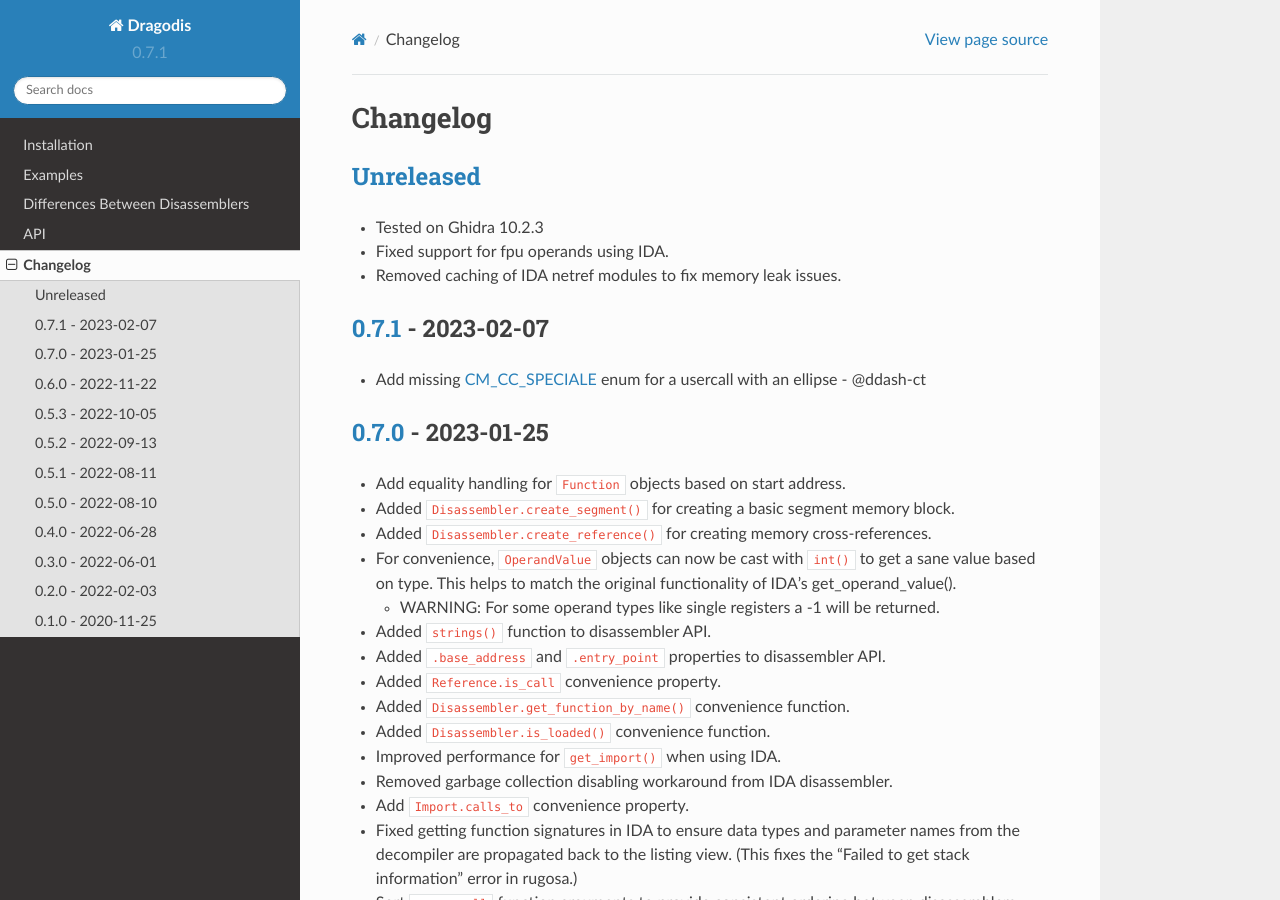
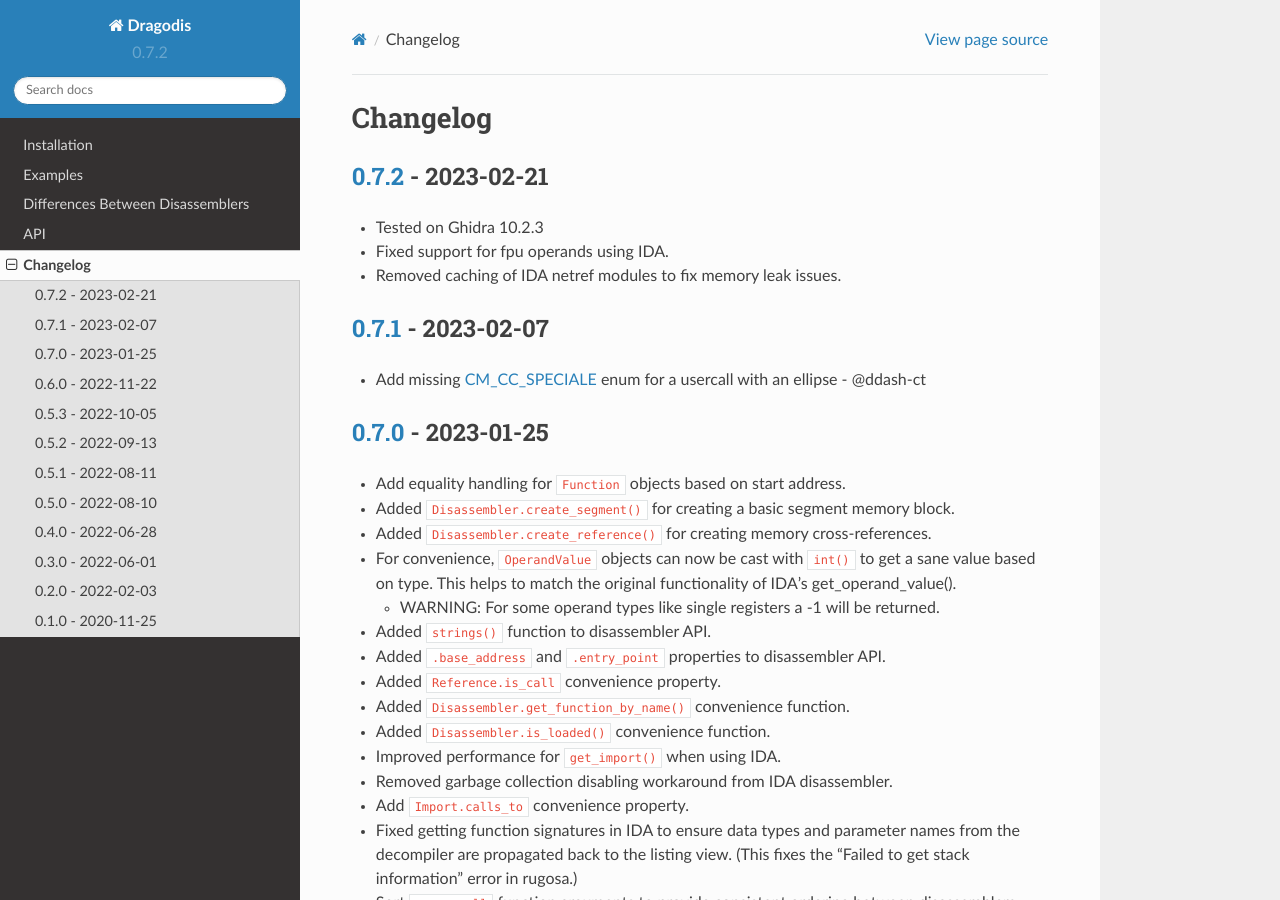
Before and after one commit to dod-cyber-crime-center/Dragodis, a Sphinx documentation site: the page built from docs/changelog.md, in a window 1280 px wide and 900 px high. Built offline with Sphinx 7.4.7 and the Read the Docs theme 2.0.0, drawn with Linux system fonts in a browser that asks for light colours; pages that are not in the unit, such as notebooks, are missing from menus.

Commit message:
0.7.2 release

```diff
--- a/CHANGELOG.md
+++ b/CHANGELOG.md
@@ -1,6 +1,6 @@
 # Changelog
 
-## [Unreleased]
+## [0.7.2] - 2023-02-21
 - Tested on Ghidra 10.2.3
 - Fixed support for fpu operands using IDA.
 - Removed caching of IDA netref modules to fix memory leak issues.
@@ -124,7 +124,8 @@
 - Initial release
 
 
-[Unreleased]: https://github.com/dod-cyber-crime-center/dragodis/compare/0.7.1...HEAD
+[Unreleased]: https://github.com/dod-cyber-crime-center/dragodis/compare/0.7.2...HEAD
+[0.7.2]: https://github.com/dod-cyber-crime-center/dragodis/compare/0.7.1...0.7.2
 [0.7.1]: https://github.com/dod-cyber-crime-center/dragodis/compare/0.7.0...0.7.1
 [0.7.0]: https://github.com/dod-cyber-crime-center/dragodis/compare/0.6.0...0.7.0
 [0.6.0]: https://github.com/dod-cyber-crime-center/dragodis/compare/0.5.3...0.6.0
--- a/docs/api/interface.rst
+++ b/docs/api/interface.rst
@@ -22,6 +22,7 @@ Submodules
    interface.reference
    interface.segment
    interface.stack
+   interface.string
    interface.structure
    interface.symbol
    interface.types
--- a/dragodis/__init__.py
+++ b/dragodis/__init__.py
@@ -6,4 +6,4 @@ from dragodis.constants import *
 # Import types from interface that may needed by users.
 from dragodis.interface.types import *
 
-__version__ = "0.7.1"
+__version__ = "0.7.2"
```
Also changed, not shown: noxfile.py (+9 -0 lines).
